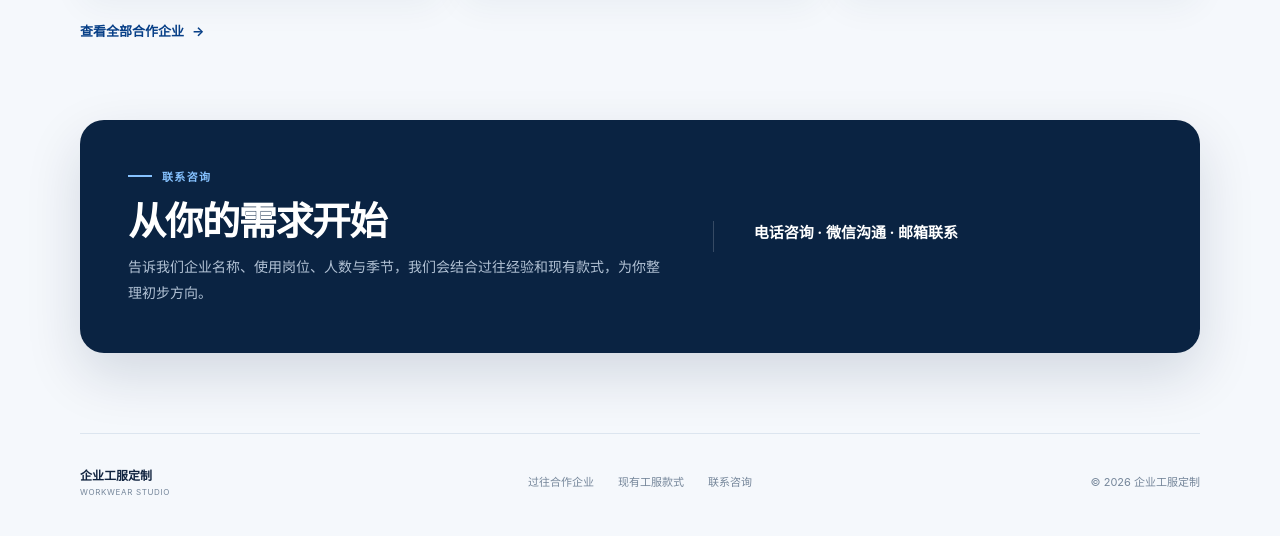
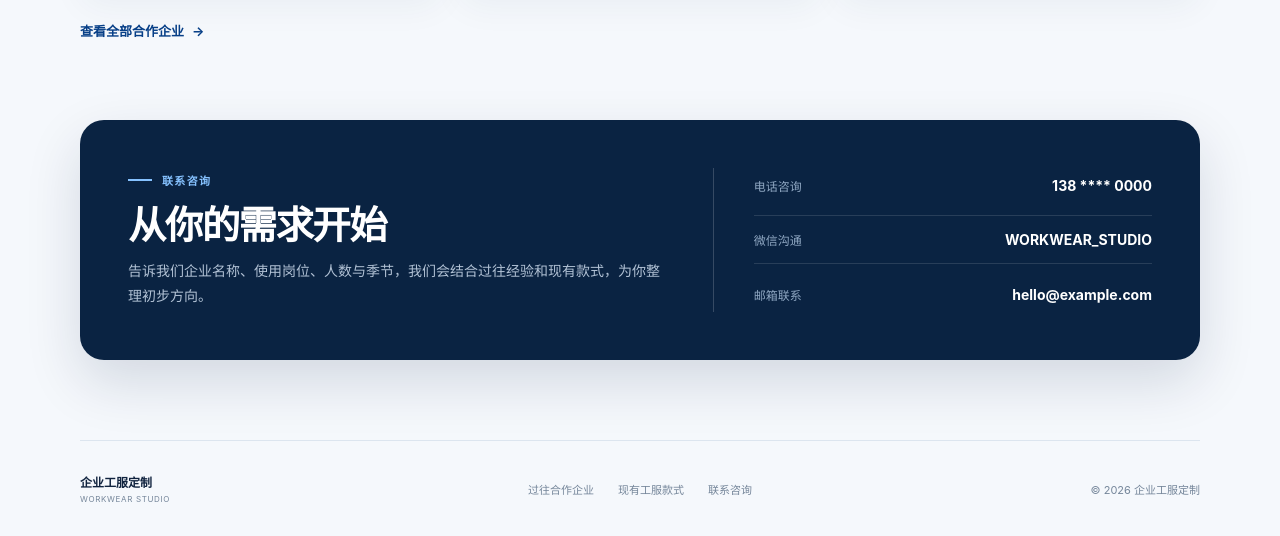
Before and after one commit to tingyangyan1998-web/tingyangyan1998-web.github.io, a plain HTML site: page index.html in a window 1280 px wide. Shown: the part 1054-1590 px from the top of the page. Drawn offline with Linux system fonts and the light colour scheme.

Commit message:
完善首页联系方式展示

```diff
--- a/home.css
+++ b/home.css
@@ -384,20 +384,39 @@ a:focus-visible { outline: 3px solid #82b9ff; outline-offset: 3px; }
 .contact-heading > span { color: #b2c2d5; }
 
 .contact-details {
+  margin: 0;
   padding-left: var(--space-5);
   border-left: 1px solid rgba(255, 255, 255, .18);
 }
 
-.contact-details p {
-  margin: 0 0 10px;
-  color: #fff;
-  font-size: 15px;
-  font-weight: 700;
+.contact-details > div {
+  min-height: 48px;
+  padding: 12px 0;
+  display: grid;
+  grid-template-columns: minmax(88px, .8fr) minmax(0, 1.2fr);
+  align-items: center;
+  gap: 24px;
+  border-bottom: 1px solid rgba(255, 255, 255, .12);
 }
 
-.contact-details span {
+.contact-details > div:first-child { padding-top: 0; }
+.contact-details > div:last-child {
+  padding-bottom: 0;
+  border-bottom: 0;
+}
+
+.contact-details dt {
   color: #90a8c3;
   font-size: 12px;
+}
+
+.contact-details dd {
+  margin: 0;
+  color: #fff;
+  font-size: 14px;
+  font-weight: 700;
+  text-align: right;
+  overflow-wrap: anywhere;
 }
 
 .home-footer {
@@ -493,6 +512,13 @@ a:focus-visible { outline: 3px solid #82b9ff; outline-offset: 3px; }
     border-left: 0;
   }
 
+  .contact-details > div {
+    grid-template-columns: minmax(76px, .8fr) minmax(0, 1.2fr);
+    gap: 16px;
+  }
+
+  .contact-details dd { font-size: 13px; }
+
   .home-footer {
     padding-top: 24px;
     padding-bottom: calc(24px + env(safe-area-inset-bottom));
--- a/index.html
+++ b/index.html
@@ -83,9 +83,20 @@
           <h2 id="contactTitle">从你的需求开始</h2>
           <span>告诉我们企业名称、使用岗位、人数与季节，我们会结合过往经验和现有款式，为你整理初步方向。</span>
         </div>
-        <div class="contact-details">
-          <p>电话咨询 · 微信沟通 · 邮箱联系</p>
-        </div>
+        <dl class="contact-details">
+          <div>
+            <dt>电话咨询</dt>
+            <dd>138 **** 0000</dd>
+          </div>
+          <div>
+            <dt>微信沟通</dt>
+            <dd>WORKWEAR_STUDIO</dd>
+          </div>
+          <div>
+            <dt>邮箱联系</dt>
+            <dd>hello@example.com</dd>
+          </div>
+        </dl>
       </section>
     </main>
 
```
